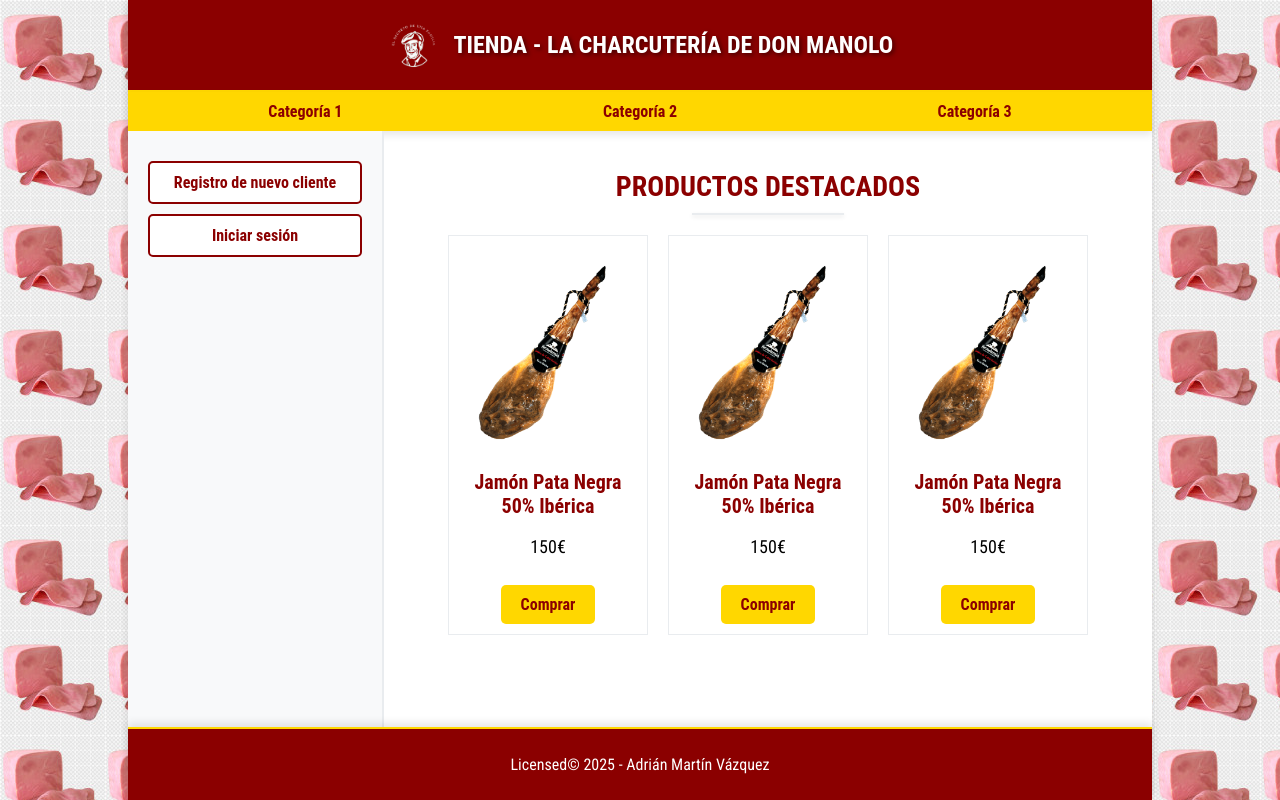
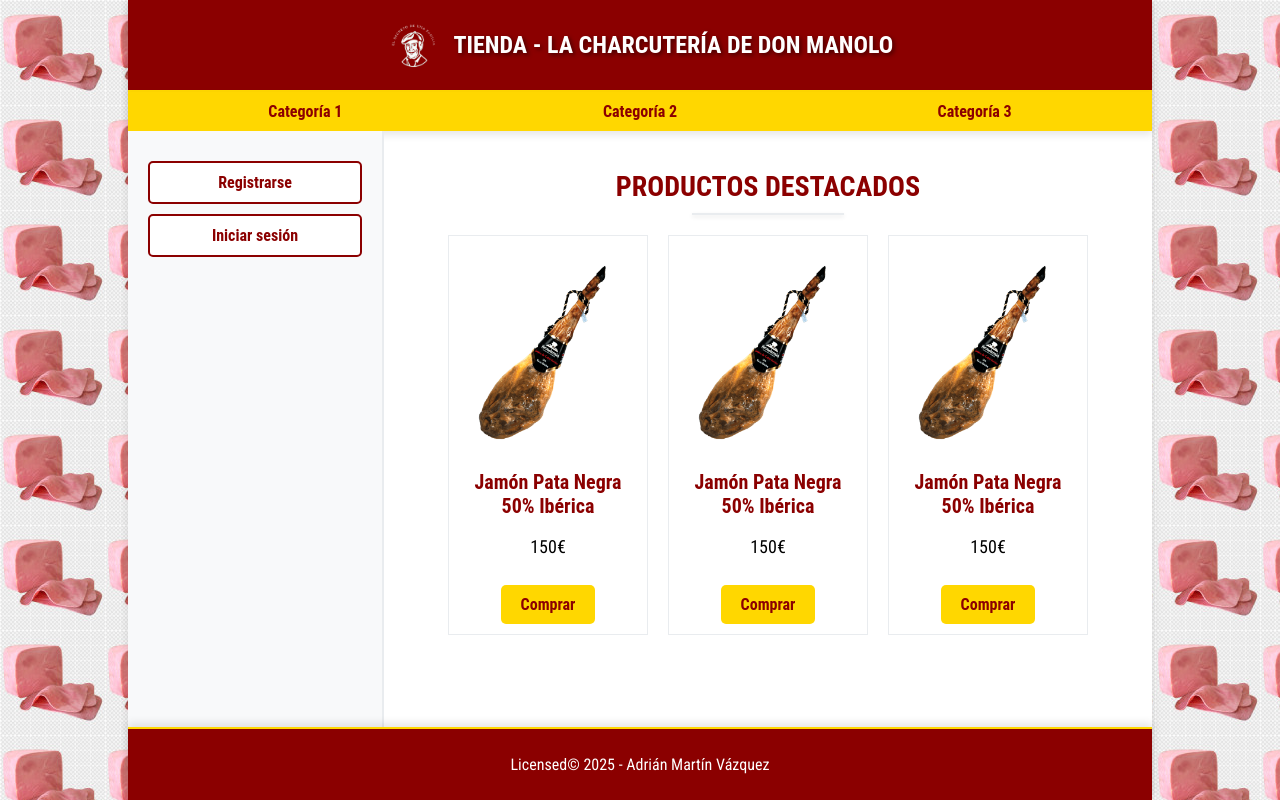
Before and after one commit to 6R4N4DR1/DWES_ProyectoFinal_Tienda_MartinVazquez_Adrian, a PHP site: page /dashboard/ in a window 1280 px wide. Run offline with PHP 8.4, Linux system fonts and the light colour scheme; some web fonts are replaced.

Commit message:
cambios de nombre

```diff
--- a/views/layout/sidebar.php
+++ b/views/layout/sidebar.php
@@ -7,7 +7,7 @@
                 $accion_actual = $_GET['action'] ?? null;
             ?>
             <?php if(!isset($_SESSION['identity'])): ?>
-                <a href="<?=BASE_URL?>usuario/register" class="boton">Registro de nuevo cliente</a>
+                <a href="<?=BASE_URL?>usuario/register" class="boton">Registrarse</a>
                 <a href="<?=BASE_URL?>usuario/loginCookies" class="boton">Iniciar sesi&oacute;n</a>
             <?php else: ?>
                 <?php
@@ -22,10 +22,11 @@
                 <div class="separator"></div>
                 <?php if($rol_actual === 'admin'): ?>
                     <h3>Gestiones de administrador</h3>
+                    <a href="#" class="boton">Gestionar usuarios</a>
+                    <a href="#" class="boton">Gestionar pedidos</a>
+                    <a href="#" class="boton">Gestionar productos</a>
                     <a href="#" class="boton">Gestionar categor&iacute;as</a>
-                    <a href="#" class="boton">Gestionar productos</a>
-                    <a href="#" class="boton">Gestionar pedidos</a>
-                    <a href="#" class="boton">Gestionar usuarios</a>
+
                     <div class="separator"></div>
                 <?php endif; ?>
 
```
